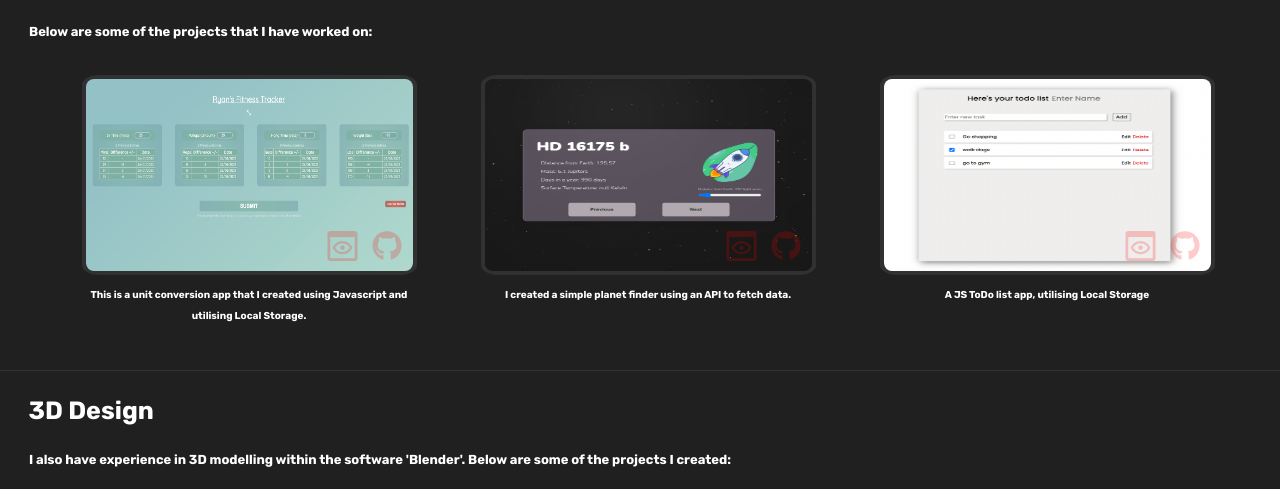
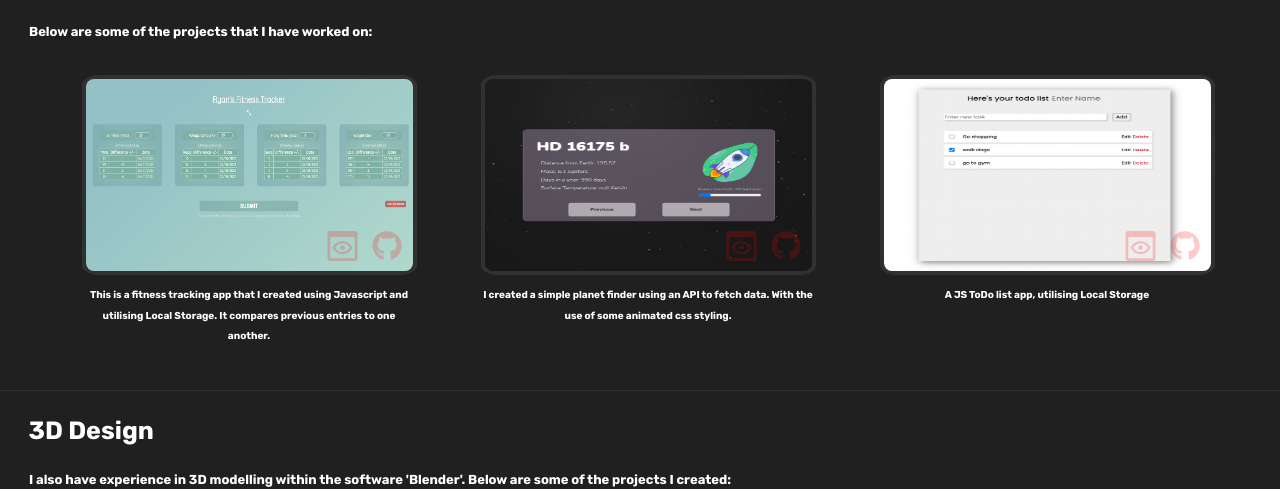
Before and after one commit to RTids/html-website, a plain HTML site: page index.html in a window 1280 px wide. Shown: the part 1118-1607 px from the top of the page. Drawn offline with nearby package versions, Linux system fonts and the light colour scheme.

Commit message:
updated progect descriptions

```diff
--- a/index.html
+++ b/index.html
@@ -57,7 +57,7 @@
                         <a href='https://github.com/RTids/fitness-tracker' target='_blank'><i class="fa-brands fa-github"></i></a>
                     </div>
                     <div class="project-description">
-                        <p>This is a unit conversion app that I created using Javascript and utilising Local Storage.</p>
+                        <p>This is a fitness tracking app that I created using Javascript and utilising Local Storage. It compares previous entries to one another.</p>
                     </div>
                 </div>
                 <div class="project-single-wrapper">
@@ -67,7 +67,7 @@
                         <a href='https://github.com/RTids/Planet-Card-Carosel' target='_blank'><i class="fa-brands fa-github"></i></a>
                     </div>
                     <div class="project-description">
-                        <p>I created a simple planet finder using an API to fetch data.</p>
+                        <p>I created a simple planet finder using an API to fetch data. With the use of some animated css styling.</p>
                     </div>
                 </div>
                 <div class="prject-single-wrapper">
```
